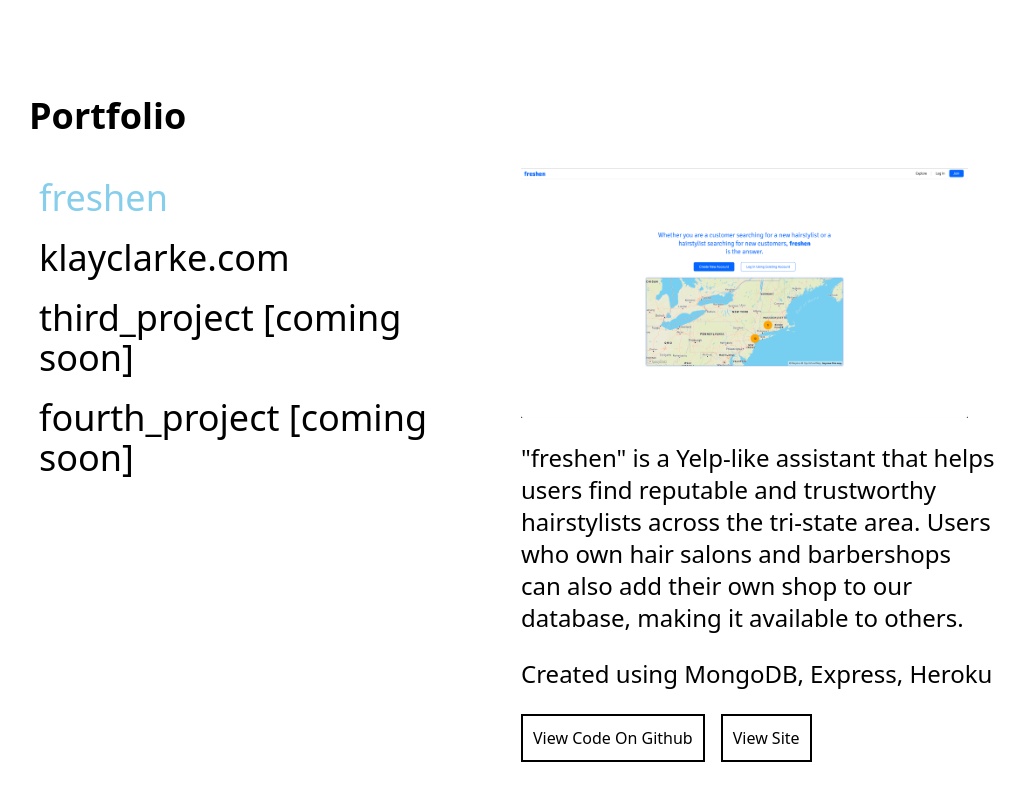
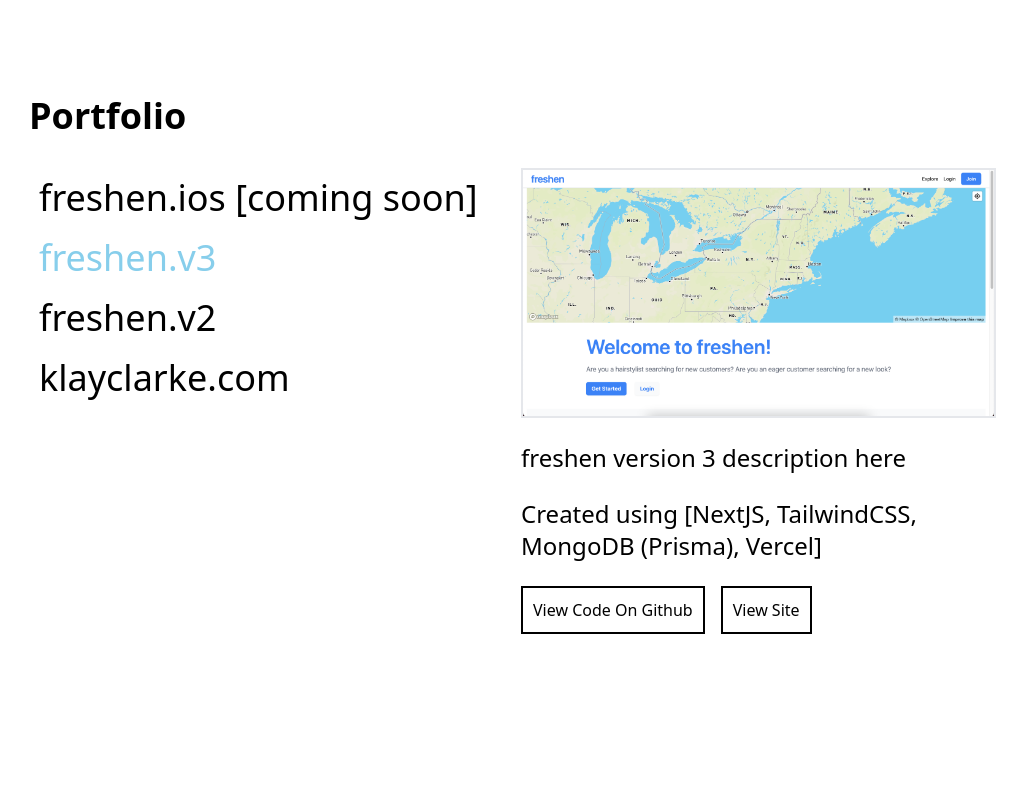
Before and after one commit to KlayClarke/personal_website, a React (Create React App) app: page / in a window 1280 px wide. Shown: the part 1568-2368 px from the top of the page, without its empty margins (127-1154 px from the left). Built offline with nearby package versions, Linux system fonts and the light colour scheme.

Commit message:
add project to portfolio

```diff
--- a/src/components/Portfolio.jsx
+++ b/src/components/Portfolio.jsx
@@ -1,9 +1,11 @@
 import { useState } from "react";
 import personalWebsiteImage from "../assets/personal_website_image.png";
 import freshenImage from "../assets/freshen_image.png";
+import freshenv3Image from "../assets/freshenv3.png";
 
 export default function Portfolio() {
-  const [currentProjectActive, setCurrentProjectActive] = useState("freshen");
+  const [currentProjectActive, setCurrentProjectActive] =
+    useState("freshen_v3");
   const handleClick = (e) => {
     setCurrentProjectActive(e.target.id);
   };
@@ -22,13 +24,31 @@ export default function Portfolio() {
         <div className="max-w-[1000px] min-h-[600px] w-full px-4 grid md:grid-cols-2 gap-4">
           <div>
             <p
+              id="third_project"
+              className={`project-toggle text-2xl md:text-4xl cursor-pointer hover:underline max-w-fit ${
+                currentProjectActive == "third_project" ? "active" : ""
+              }`}
+              onClick={handleClick}
+            >
+              freshen.ios [coming soon]
+            </p>
+            <p
+              id="freshen_v3"
+              className={`project-toggle text-2xl md:text-4xl cursor-pointer hover:underline max-w-fit ${
+                currentProjectActive == "freshen_v3" ? "active" : ""
+              }`}
+              onClick={handleClick}
+            >
+              freshen.v3
+            </p>
+            <p
               id="freshen"
               className={`project-toggle text-2xl md:text-4xl cursor-pointer hover:underline max-w-fit ${
                 currentProjectActive == "freshen" ? "active" : ""
               }`}
               onClick={handleClick}
             >
-              freshen
+              freshen.v2
             </p>
             <p
               id="second_project"
@@ -38,24 +58,6 @@ export default function Portfolio() {
               onClick={handleClick}
             >
               klayclarke.com
-            </p>
-            <p
-              id="third_project"
-              className={`project-toggle text-2xl md:text-4xl cursor-pointer hover:underline max-w-fit ${
-                currentProjectActive == "third_project" ? "active" : ""
-              }`}
-              onClick={handleClick}
-            >
-              third_project [coming soon]
-            </p>
-            <p
-              id="fourth_project"
-              className={`project-toggle text-2xl md:text-4xl cursor-pointer hover:underline max-w-fit ${
-                currentProjectActive == "fourth_project" ? "active" : ""
-              }`}
-              onClick={handleClick}
-            >
-              fourth_project [coming soon]
             </p>
           </div>
           <div
@@ -71,7 +73,7 @@ export default function Portfolio() {
             </p>
             <br />
             <p className="text-xl md:text-2xl">
-              Created using MongoDB, Express, Heroku
+              Created using Express, MongoDB, Heroku
             </p>
             <br />
             <div className="flex">
@@ -127,47 +129,61 @@ export default function Portfolio() {
           >
             <img src={""} alt="" className="h-[250px] border-2 border-black" />
             <br />
-            <p className="text-xl md:text-2xl">
-              third_project description here
-            </p>
+            <p className="text-xl md:text-2xl">freshen.ios description here</p>
             <br />
             <p className="text-xl md:text-2xl">
-              Created using [third_project language, framework, tools used]
+              Created using [SwiftUI, MongoDB]
             </p>
             <br />
             <div className="flex">
-              <a href="#" target={""} className="project-links">
+              <a
+                href="https://github.com/KlayClarke/freshen_ios"
+                target={"_blank"}
+                className="project-links"
+              >
                 View Code On Github
               </a>
               <br />
               <br />
               <a href="#" target={""} className="project-links ml-4">
-                View Site
+                View Video Demo [Coming Soon]
               </a>
             </div>
           </div>
           <div
             className={
-              currentProjectActive != "fourth_project" ? "hidden" : "active"
+              currentProjectActive != "freshen_v3" ? "hidden" : "active"
             }
           >
-            <img src={""} alt="" className="h-[250px] border-2 border-black" />
+            <img
+              src={freshenv3Image}
+              alt="freshen version 3"
+              className="h-[250px] border-2"
+            />
             <br />
             <p className="text-xl md:text-2xl">
-              fourth_project description here
+              freshen version 3 description here
             </p>
             <br />
             <p className="text-xl md:text-2xl">
-              Created using [fourth_project language, framework, tools used]
+              Created using [NextJS, TailwindCSS, MongoDB (Prisma), Vercel]
             </p>
             <br />
             <div className="flex">
-              <a href="#" target={""} className="project-links">
+              <a
+                href="https://github.com/KlayClarke/freshenv3"
+                target={"_blank"}
+                className="project-links"
+              >
                 View Code On Github
               </a>
               <br />
               <br />
-              <a href="#" target={""} className="project-links ml-4">
+              <a
+                href="https://freshenv3.vercel.app/"
+                target={"_blank"}
+                className="project-links ml-4"
+              >
                 View Site
               </a>
             </div>
```
Also changed, not shown: src/assets/freshenv3.png (added).
